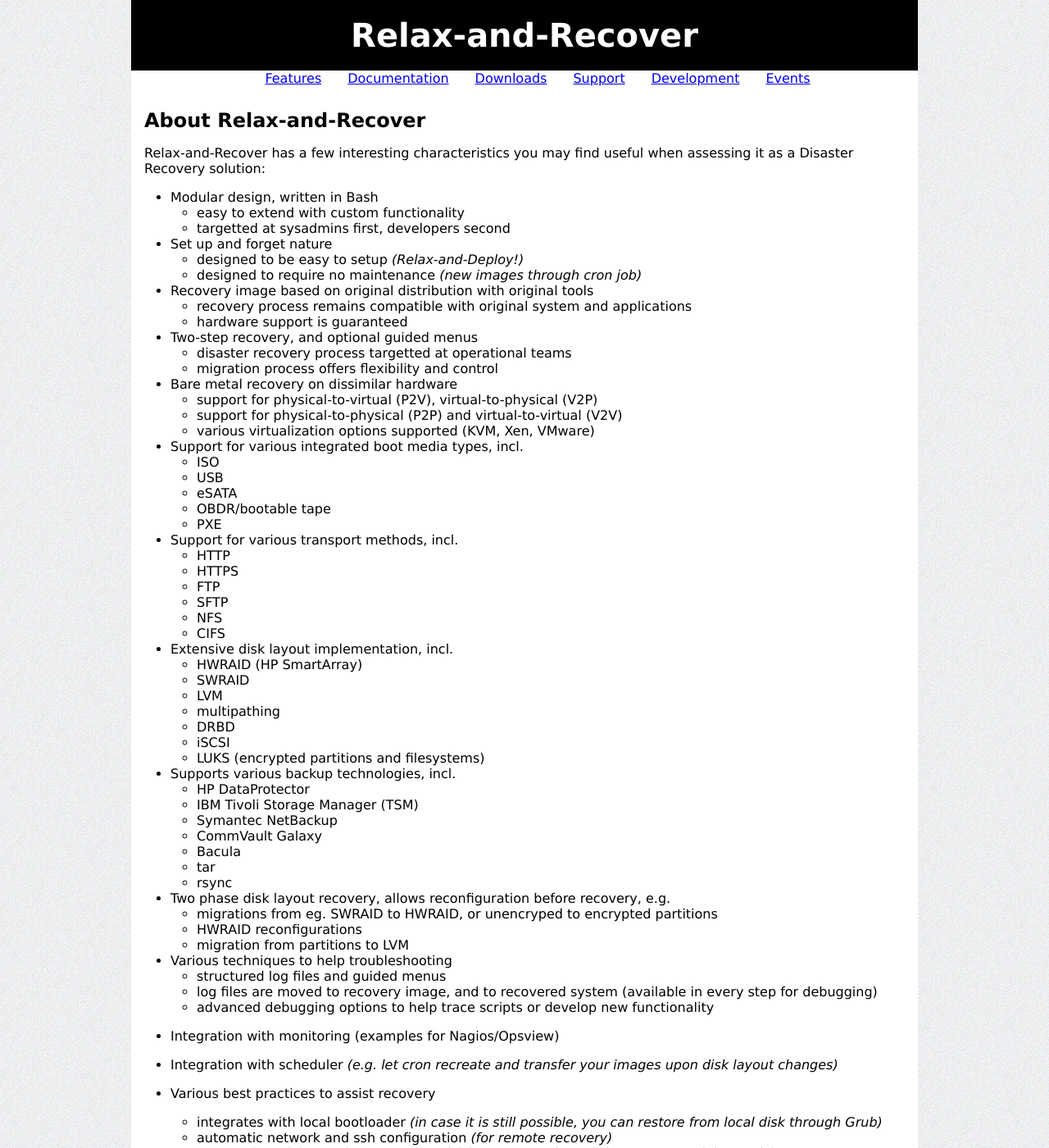
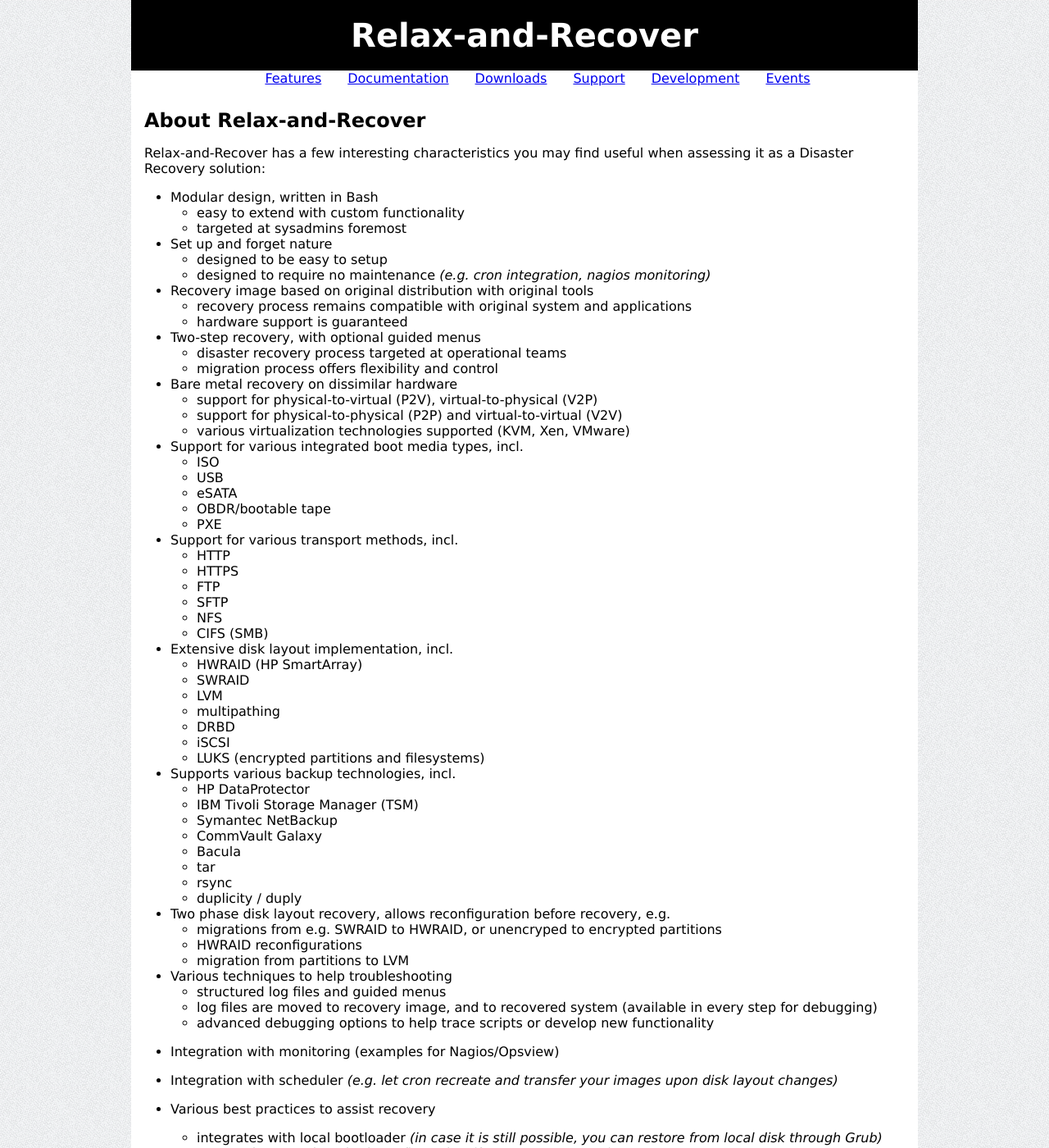
Before and after one commit to rear/rear.github.com, a Jekyll site: the page built from about/index.md, in a window 1280 px wide and 1400 px high. Shown: the whole window at 82% size. Built offline with Jekyll 4.4.1, drawn with Linux system fonts in a browser that asks for light colours; comment, search, counter and statistics services are not loaded.

Commit message:
Improvements to feature list

```diff
--- a/about/index.md
+++ b/about/index.md
@@ -10,24 +10,24 @@
 
  * Modular design, written in Bash
    * easy to extend with custom functionality
-   * targetted at sysadmins first, developers second
+   * targeted at sysadmins foremost
 
  * Set up and forget nature
-   * designed to be easy to setup _(Relax-and-Deploy!)_
-   * designed to require no maintenance _(new images through cron job)_
+   * designed to be easy to setup
+   * designed to require no maintenance _(e.g. cron integration, nagios monitoring)_
 
  * Recovery image based on original distribution with original tools
    * recovery process remains compatible with original system and applications
    * hardware support is guaranteed
 
- * Two-step recovery, and optional guided menus
-   * disaster recovery process targetted at operational teams
+ * Two-step recovery, with optional guided menus
+   * disaster recovery process targeted at operational teams
    * migration process offers flexibility and control
 
  * Bare metal recovery on dissimilar hardware
    * support for physical-to-virtual (P2V), virtual-to-physical (V2P)
    * support for physical-to-physical (P2P) and virtual-to-virtual (V2V)
-   * various virtualization options supported (KVM, Xen, VMware)
+   * various virtualization technologies supported (KVM, Xen, VMware)
 
  * Support for various integrated boot media types, incl.
    * ISO
@@ -42,7 +42,7 @@
    * FTP
    * SFTP
    * NFS
-   * CIFS
+   * CIFS (SMB)
 
  * Extensive disk layout implementation, incl.
    * HWRAID (HP SmartArray)
@@ -61,9 +61,10 @@
    * Bacula
    * tar
    * rsync
+   * duplicity / duply
 
  * Two phase disk layout recovery, allows reconfiguration before recovery, e.g.
-   * migrations from eg. SWRAID to HWRAID, or unencryped to encrypted partitions
+   * migrations from e.g. SWRAID to HWRAID, or unencryped to encrypted partitions
    * HWRAID reconfigurations
    * migration from partitions to LVM
 
```
